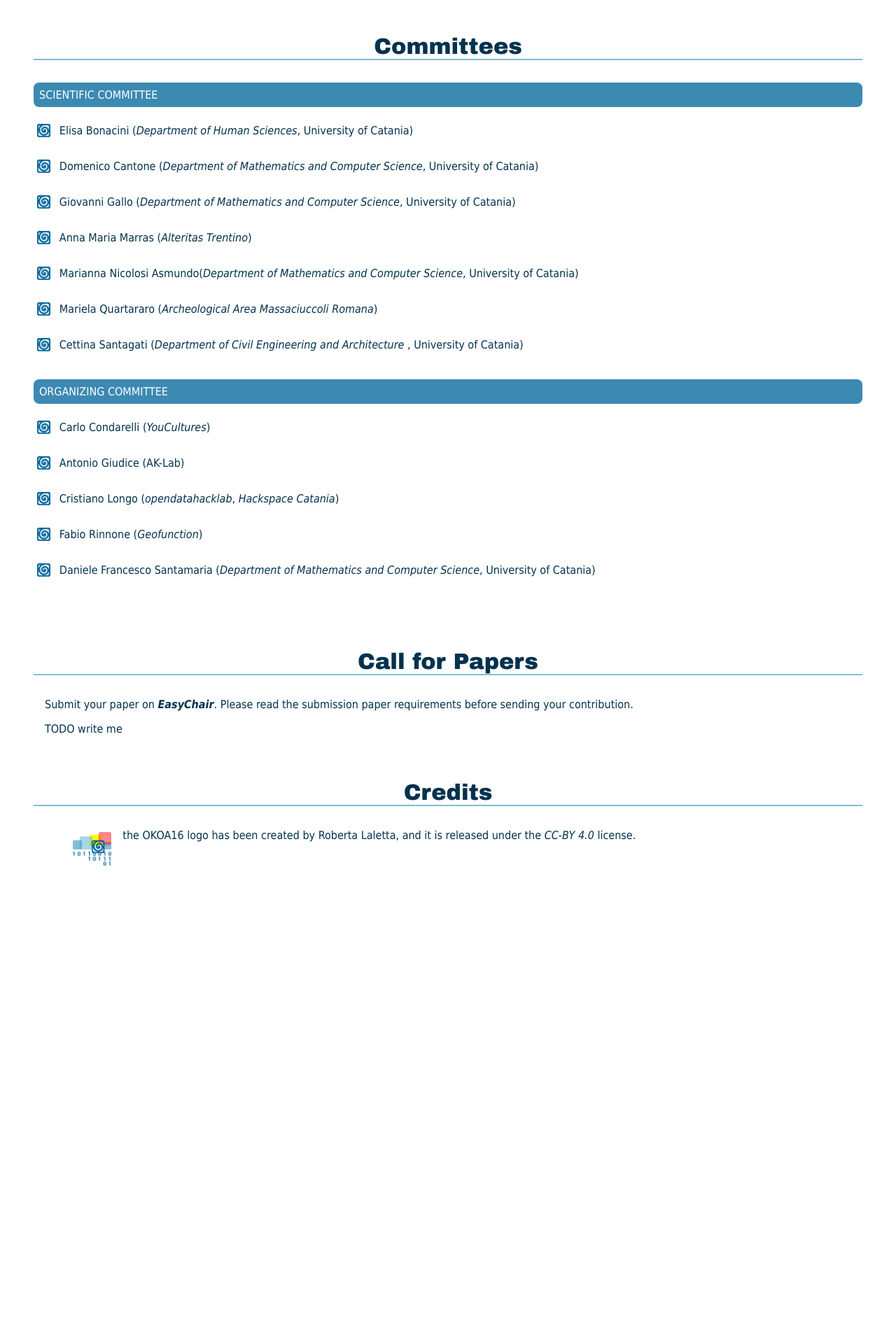
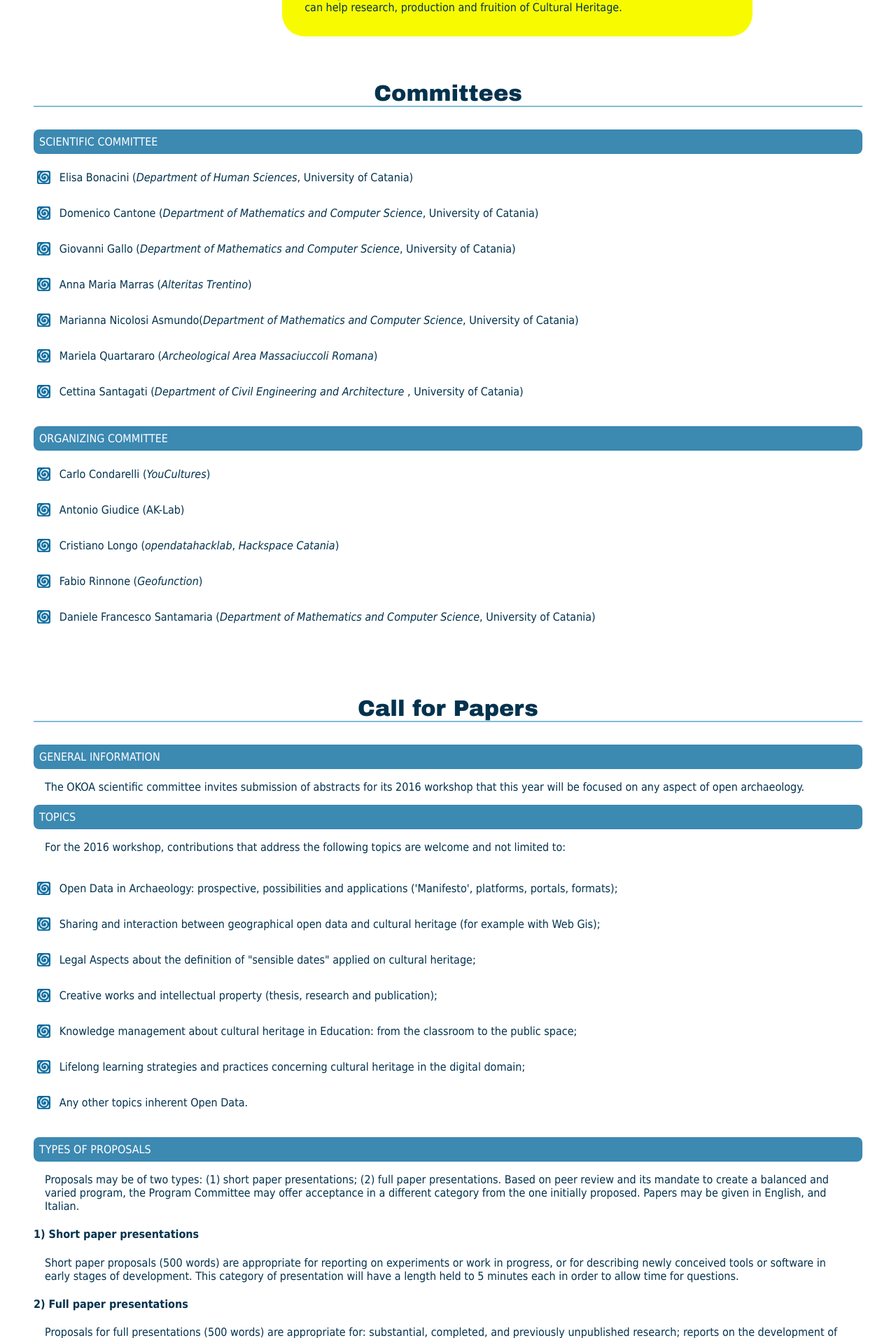
Before and after one commit to opendatahacklab/okoa16, a PHP site: page / in a window 1280 px wide. Shown: the part 1008-2920 px from the top of the page at 70% size. Before the commit the page ends 2245 px from the top, so only its background shows below. Run offline with PHP 8.4, Linux system fonts and the light colour scheme.

Commit message:
call for paper added
Draft of call of paper

```diff
--- a/index.html
+++ b/index.html
@@ -18,13 +18,12 @@
 	<nav><a href="http://www.dmi.unict.it/~longo/okoa2015">Previous Edition</a> -
 		<a href="#committees">Committees</a> -
 		<a href="#call">Call for Papers</a> -
-		<a href="https://easychair.org/conferences/?conf=okoa16"> EasyChair Page </a> -
 		<a href="#credits">Credits</a>
 
 		<a href="https://github.com/opendatahacklab/okoa16.git" title="sources of this web site"><img src="imgs/GitHub-Mark-Light-64px.png" /></a>
 		<a href="https://www.facebook.com/groups/133271063687638" title="the okoa16 interest group on facebook"><img src="imgs/FB-f-Logo__white_58.png"></a>
 	</nav>
-
+     <advise> <a href="#call">CALL FOR PROPOSALS #OKOA16 IS NOW OPEN!! </a></advise>
 	<section id="aims">
 		<p><em>Open Knowledge - Open Arts</em> is an informal workshop about open data, open source and
 	cultural heritage.</p>
@@ -83,8 +82,72 @@
 
 	<section id="call">
 		<h2>Call for Papers</h2>
-		<p> Submit your paper on <a href="https://easychair.org/conferences/?conf=okoa16"> <b>EasyChair</b></a>. Please read the submission paper requirements before sending your contribution. <p>
-		<p>TODO write me</p>
+		<div>
+		<h3>General Information</h3>
+         <span> <p> The OKOA scientific committee invites submission of abstracts for its 2016 workshop that this year will be focused on any aspect of open archaeology.
+         </p></span>
+        </div>
+
+        <div>
+        <h3>Topics</h3>
+        <p>
+                For the 2016 workshop, contributions that address the following topics are welcome and not limited to:
+             </p>
+             <ul type="disc">
+               <li>Open Data in Archaeology:  prospective, possibilities and applications ('Manifesto', platforms, portals, formats);</li>
+               <li>Sharing and interaction between geographical open data and cultural heritage (for example with Web Gis);</li>
+               <li>Legal Aspects about the definition of "sensible dates" applied on cultural heritage;</li>
+               <li>Creative works and intellectual property (thesis, research and publication);</li>
+               <li>Knowledge management about cultural heritage in Education:  from the classroom to the public space;</li>
+               <li>Lifelong learning strategies and practices concerning cultural heritage in the digital domain;</li>
+               <li>Any other topics inherent Open Data. </li>
+            </ul>
+         </div>
+
+        <div>
+        <h3>Types of Proposals</h3>
+        <span>
+        <p> Proposals may be of two types: (1) short paper presentations; (2) full paper presentations. Based on peer review and its mandate to create a balanced and varied program, the  Program Committee may offer acceptance in a different category from the one initially proposed. Papers  may be given in English, and Italian.
+        </span>
+          </p>
+
+        <span>
+        <h4>1) Short paper presentations</h4>
+        <p>
+              Short paper proposals (500  words) are appropriate for reporting on experiments or work in progress, or for describing newly conceived tools or software in early stages of development. This category of presentation will have a length held to 5 minutes each in order to allow time for questions.
+        </p>
+
+        <h4> 2) Full paper presentations</h4>
+
+        <p>Proposals for full presentations (500 words) are appropriate for: substantial, completed, and previously unpublished research; reports on the development of significant new methodologies or digital resources; and/or rigorous theoretical, speculative, or critical discussions. Individual papers will be allocated 20 minutes for presentation.
+        </p>
+       </span>
+
+           <p>The deadline for submitting proposals for short and full presentations  to the OKOA workshop is midnight GMT, 10 December, 2015. Presenters will be notified of acceptance by 31 December, 2015. A link to the online abstract submission system is available here on <a href="https://easychair.org/conferences/?conf=okoa16">EASYCHAIR </a> platform
+           </p>
+
+
+		</div>
+
+         <h3>Pubblication</h3>
+          <span><p> After the conference, authors will be asked to submit a paper for the pubblication according to the guidelines that will be given.
+                    According to OKOA16 presentations there will be space both for short papers (maximum 3000 words) and full papers (maximum 8000 words).
+                </p>
+
+               <p style="color:red">The workshop partecipation is free. Please fill the online schedule to the event in order to better organization. </p>
+
+          </span>
+
+          <span>
+         <h4>IMPORTANT DATES SUMMARY</h4>
+         <ul>
+             <li>10/12/2016 Deadline for submission of abstracts</li>
+             <li>31/12/2016 Notification of acceptance</li>
+             <li>31/01/2016 Deadline for on - line registration for #OKOA16</li>
+        </ul>
+         </span>
+
+
 	</section>
 
 	<section id="credits">
--- a/okoa16.css
+++ b/okoa16.css
@@ -133,6 +133,19 @@ h3{
 	padding:0.5em;
 }
 
+
+advise{
+	clear:both;
+	display : block;
+	border : none;
+	background-color : #E9967A;
+	color : white;
+	border-radius : 0.5em;
+	margin: 2em 30% 2em 30%;
+	padding:0.5em;
+	text-align : center;
+}
+
 /* SECTION CONTENTS */
 div.piece{
 	margin-top:2em;
```
